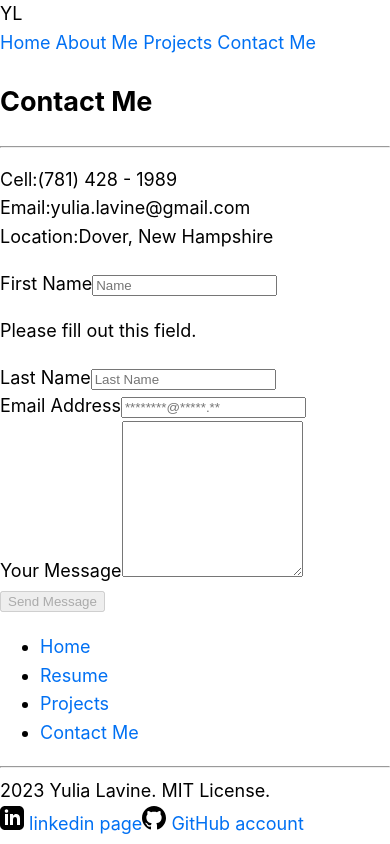
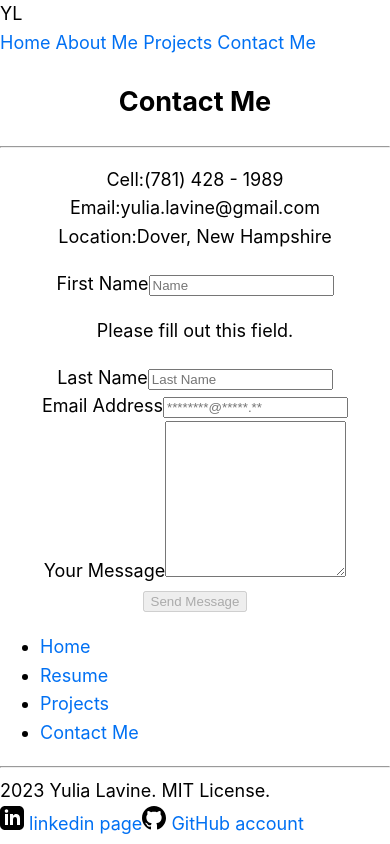
Before and after one commit to ilavine/nextjs-portfolio, a Next.js app: page /contact in a window 390 px wide. Built offline with nearby package versions, Linux system fonts and the light colour scheme.

Commit message:
fix alignment on mobile

```diff
--- a/components/layout.js
+++ b/components/layout.js
@@ -1,8 +1,8 @@
 import { useEffect, useState } from "react";
 import Head from "next/head";
-import Link from "next/link";
 import Footer from "../components/footer";
 import Navbar from "../components/sidebar";
+import styles from "../styles/utils.module.css";
 
 export const siteTitle = "Next.js Portfolio - Yulia Lavine";
 
@@ -35,33 +35,35 @@ export default function Layout({ children }) {
     };
   }, []);
 
-
-
   const scrollToTop = () => {
     window.scrollTo({ top: 0, behavior: "smooth" });
   };
 
   return (
-    <><>
+    <>
+      <>
         <Head>
           <link rel="icon" href="/favicon.ico" />
           <meta
             name="description"
-          content="Yulia Lavine - Web Developer Portfolio" />
+            content="Yulia Lavine - Web Developer Portfolio"
+          />
         </Head>
-      <div className="flex min-h-screen flex-col md:flex-row bg-gray-100 text-gray-800">
+        <div className="flex min-h-screen flex-col md:flex-row bg-gray-100 text-gray-800 overflow-hidden">
           <aside
             className={`sidebar w-full md:w-64 bg-white p-4 transition-transform duration-150 ease-in md:translate-y-0 md:shadow md:mr-4`}
           >
- <div className="my-4 md:mt-24 w-full border-b-4 border-gray-100 text-center">            <span className="font-mono text-3xl font-bold tracking-widest">
+            <div className="my-4 md:mt-24 w-full border-b-4 border-gray-100 text-center">
+              {" "}
+              <span className="font-mono text-3xl font-bold tracking-widest">
                 YL
               </span>
             </div>
-          < Navbar />
-
-
+            <Navbar />
           </aside>
-        <main className="main flex-grow flex p-4 transition-all duration-150 ease-in flex justify-center">
+          <main
+            className={`main flex-grow flex ${styles.center} p-4 transition-all duration-150 ease-in overflow-hidden`}
+          >
             {children}
           </main>
 
@@ -75,6 +77,8 @@ export default function Layout({ children }) {
             </button>
           )}
         </div>
-    </><Footer /></>
+      </>
+      <Footer />
+    </>
   );
 }
--- a/styles/utils.module.css
+++ b/styles/utils.module.css
@@ -70,3 +70,11 @@
   opacity: 1;
   transform: translateY(0);
 }
+
+.center {
+  display: flex;
+  align-items: center;
+  justify-content: center;
+  text-align: center;
+  width: 100%;
+}
```
Lines whose indentation alone changed are shown as unchanged.
